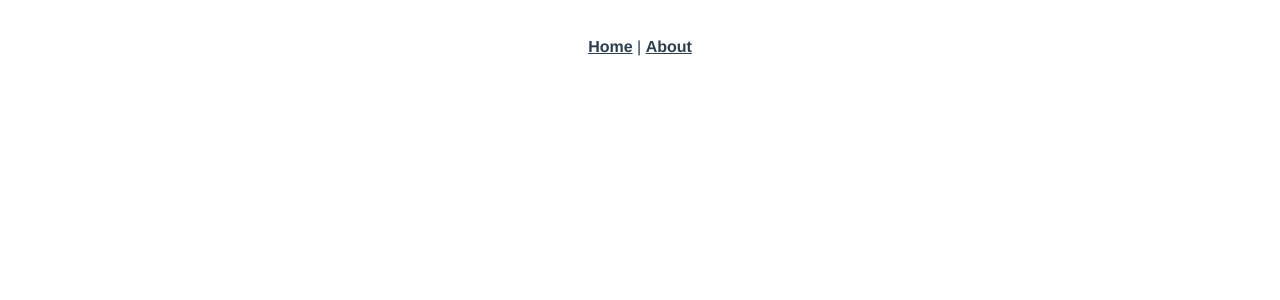
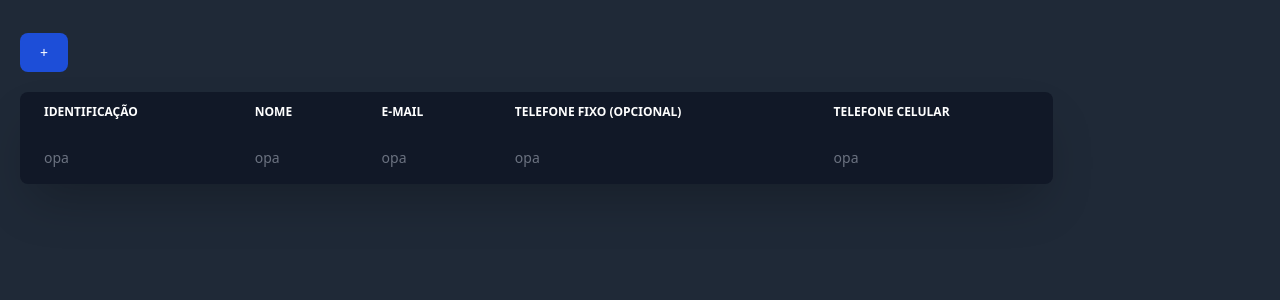
Before and after one commit to rafPH1998/crud-with-vuejs3, a Vue app: page /users in a window 1280 px wide. Before the commit this address had no page. Shown: the top 300 px of the page. Built offline with nearby package versions, Linux system fonts and the light colour scheme.

Commit message:
first commit

```diff
--- a/package.json
+++ b/package.json
@@ -19,7 +19,10 @@
     "@vue/cli-plugin-eslint": "~5.0.0",
     "@vue/cli-plugin-router": "~5.0.0",
     "@vue/cli-service": "~5.0.0",
+    "autoprefixer": "^10.4.13",
     "eslint": "^7.32.0",
-    "eslint-plugin-vue": "^8.0.3"
+    "eslint-plugin-vue": "^8.0.3",
+    "postcss": "^8.4.20",
+    "tailwindcss": "^3.2.4"
   }
 }
--- /dev/null
+++ b/postcss.config.js
@@ -0,0 +1,6 @@
+module.exports = {
+    plugins: {
+      tailwindcss: {},
+      autoprefixer: {},
+    }
+  }
--- a/public/index.html
+++ b/public/index.html
@@ -7,11 +7,12 @@
     <link rel="icon" href="<%= BASE_URL %>favicon.ico">
     <title><%= htmlWebpackPlugin.options.title %></title>
   </head>
-  <body>
+  <body class="bg-gray-800">
     <noscript>
       <strong>We're sorry but <%= htmlWebpackPlugin.options.title %> doesn't work properly without JavaScript enabled. Please enable it to continue.</strong>
     </noscript>
-    <div id="app"></div>
-    <!-- built files will be auto injected -->
+    <div id="app" class="container px-5 py-10 mx-auto">
+
+    </div>
   </body>
 </html>
--- a/src/App.vue
+++ b/src/App.vue
@@ -1,30 +1,3 @@
 <template>
-  <nav>
-    <router-link to="/">Home</router-link> |
-    <router-link to="/about">About</router-link>
-  </nav>
   <router-view/>
 </template>
-
-<style>
-#app {
-  font-family: Avenir, Helvetica, Arial, sans-serif;
-  -webkit-font-smoothing: antialiased;
-  -moz-osx-font-smoothing: grayscale;
-  text-align: center;
-  color: #2c3e50;
-}
-
-nav {
-  padding: 30px;
-}
-
-nav a {
-  font-weight: bold;
-  color: #2c3e50;
-}
-
-nav a.router-link-exact-active {
-  color: #42b983;
-}
-</style>
--- /dev/null
+++ b/src/assets/css/main.css
@@ -0,0 +1,3 @@
+@tailwind base;
+@tailwind components;
+@tailwind utilities;
--- a/src/main.js
+++ b/src/main.js
@@ -1,5 +1,6 @@
 import { createApp } from 'vue'
 import App from './App.vue'
 import router from './router'
+import '@/assets/css/main.css'
 
 createApp(App).use(router).mount('#app')
--- a/src/router/index.js
+++ b/src/router/index.js
@@ -1,20 +1,12 @@
 import { createRouter, createWebHistory } from 'vue-router'
-import HomeView from '../views/HomeView.vue'
+import IndexView from '@/views/Users/IndexView.vue'
 
 const routes = [
   {
-    path: '/',
-    name: 'home',
-    component: HomeView
+    path: '/users',
+    name: 'users.index',
+    component: IndexView
   },
-  {
-    path: '/about',
-    name: 'about',
-    // route level code-splitting
-    // this generates a separate chunk (about.[hash].js) for this route
-    // which is lazy-loaded when the route is visited.
-    component: () => import(/* webpackChunkName: "about" */ '../views/AboutView.vue')
-  }
 ]
 
 const router = createRouter({
--- a/src/views/AboutView.vue
+++ /dev/null
@@ -1,5 +0,0 @@
-<template>
-  <div class="about">
-    <h1>This is an about page</h1>
-  </div>
-</template>
--- a/src/views/HomeView.vue
+++ /dev/null
@@ -1,18 +0,0 @@
-<template>
-  <div class="home">
-    <img alt="Vue logo" src="../assets/logo.png">
-    <HelloWorld msg="Welcome to Your Vue.js App"/>
-  </div>
-</template>
-
-<script>
-// @ is an alias to /src
-import HelloWorld from '@/components/HelloWorld.vue'
-
-export default {
-  name: 'HomeView',
-  components: {
-    HelloWorld
-  }
-}
-</script>
--- /dev/null
+++ b/src/views/Users/IndexView.vue
@@ -0,0 +1,60 @@
+<template>
+  <a href=""
+      class="text-white bg-blue-700
+      hover:bg-blue-800 focus:ring-4 focus:ring-blue-300
+      font-medium rounded-lg text-sm px-5 py-2.5
+      mr-2 mb-2 dark:bg-blue-600 dark:hover:bg-blue-700
+      focus:outline-none dark:focus:ring-blue-800">
+      +
+  </a>
+  <table
+    class="mt-7 sm:rounded-lg w-5/6 text-sm text-left
+          text-gray-500 dark:text-gray-400 shadow-2xl
+          bg-gray-900">
+      <thead class="text-xs text-white uppercase dark:text-gray-400">
+          <tr>
+              <th scope="col" class="py-3 px-6">
+                Identificação
+              </th>
+              <th scope="col" class="py-3 px-6">
+                Nome
+              </th>
+              <th scope="col" class="py-3 px-6">
+                E-mail
+              </th>
+              <th scope="col" class="py-3 px-6">
+                Telefone fixo (opcional)
+              </th>
+              <th scope="col" class="py-3 px-6">
+                Telefone celular
+              </th>
+          </tr>
+      </thead>
+      <tbody>
+        <tr class="hover:bg-gray-700">
+          <td class="py-4 px-6">
+            opa
+          </td>
+          <td class="py-4 px-6">
+            opa
+          </td>
+          <td class="py-4 px-6">
+            opa
+          </td>
+          <td class="py-4 px-6">
+            opa
+          </td>
+          <td class="py-4 px-6">
+            opa
+          </td>
+        </tr>
+      </tbody>
+  </table>
+</template>
+
+<script>
+
+export default {
+  name: 'IndexView',
+}
+</script>
--- /dev/null
+++ b/tailwind.config.js
@@ -0,0 +1,11 @@
+/** @type {import('tailwindcss').Config} */
+module.exports = {
+  content: [
+    "./public/index.html",
+    "./src/**/*.{html,js,vue}"
+  ],
+  theme: {
+    extend: {},
+  },
+  plugins: [],
+}
```
Also changed, not shown: 1 other file (tests, documents, lock files or other folders).
